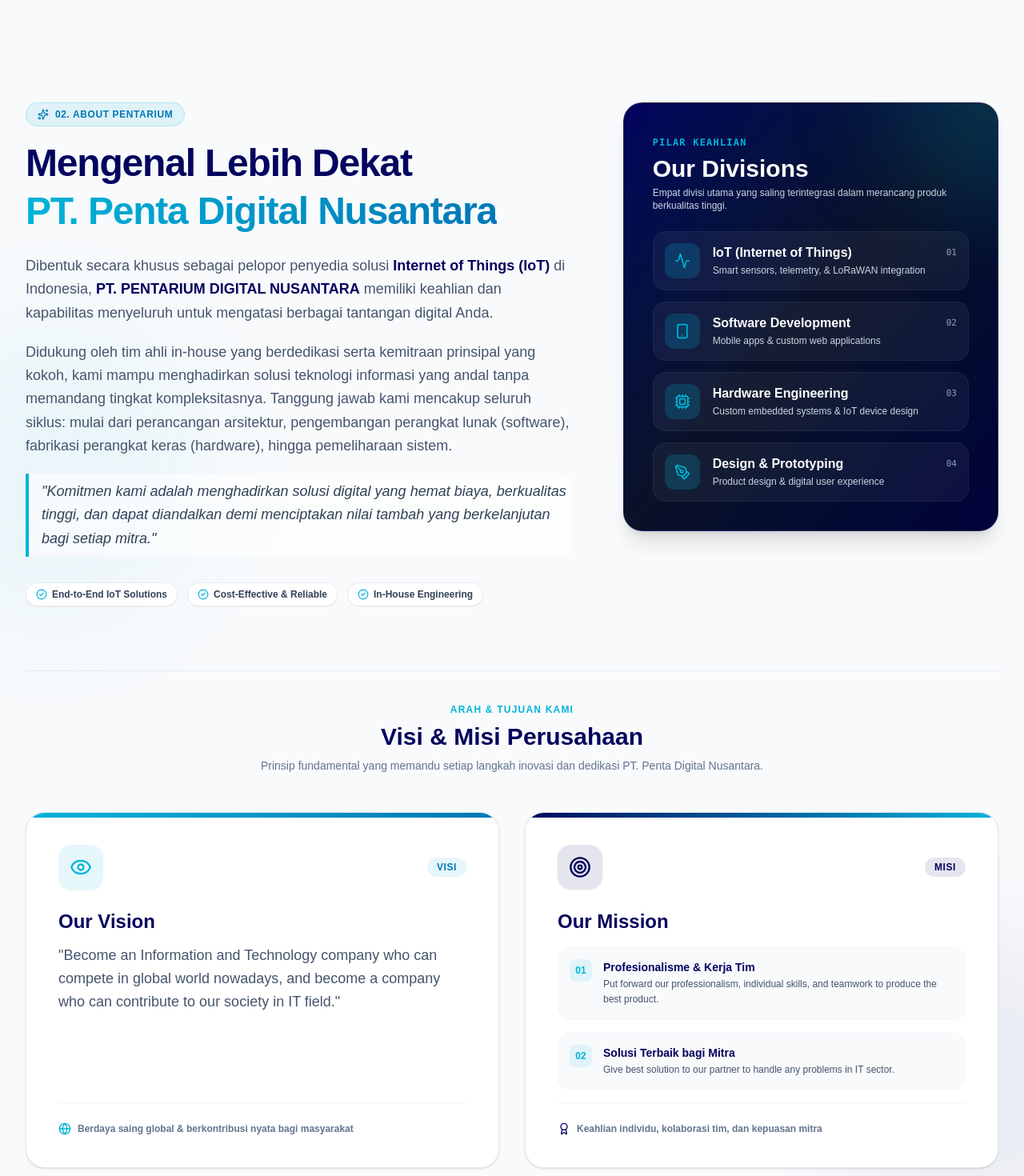
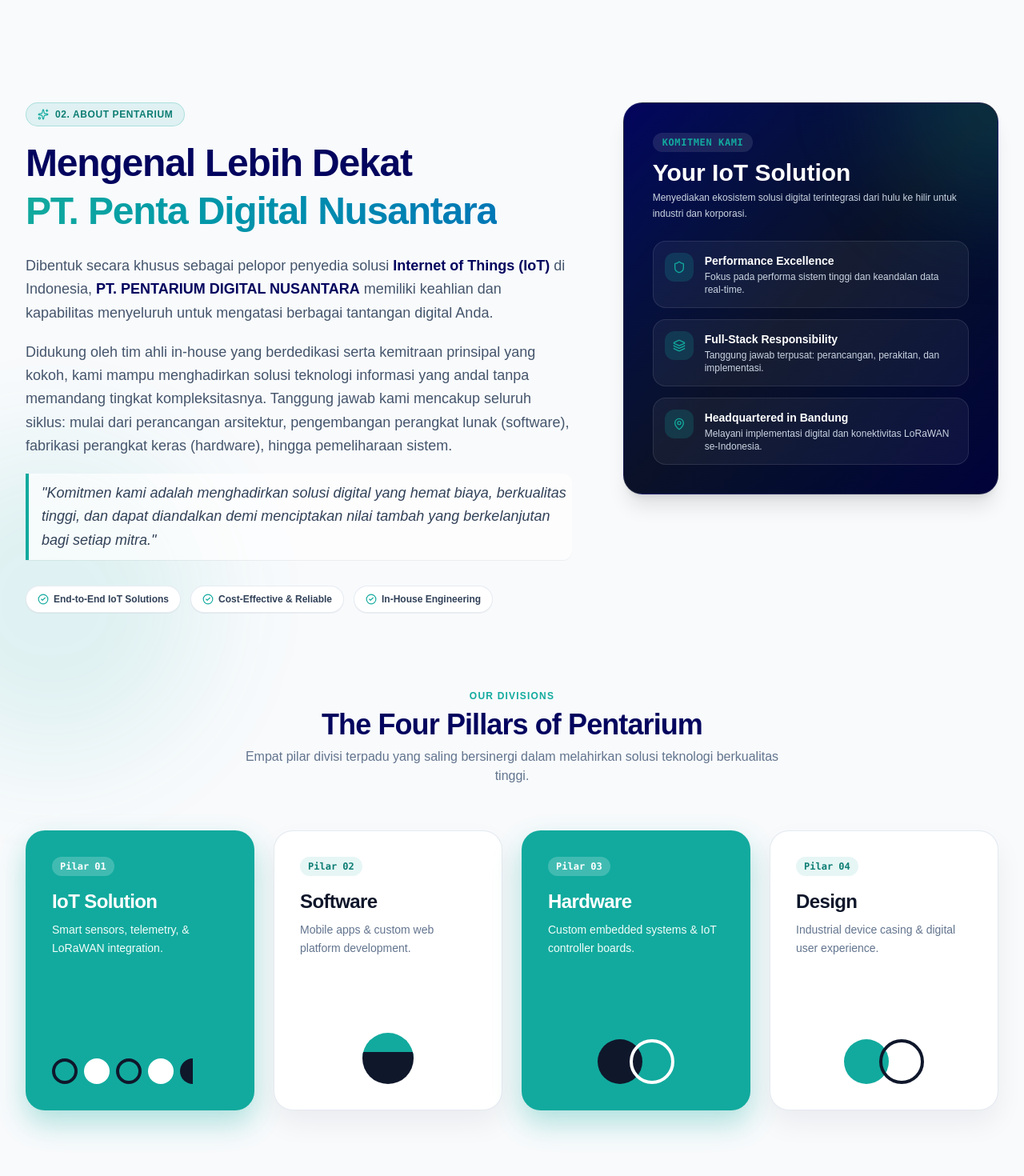
Before and after one commit to wandanazra27-dot/Web-Pentarium, a React (Vite) app: page / in a window 1280 px wide. Shown: the part 820-2290 px from the top of the page at 80% size. Built offline with nearby package versions, Linux system fonts and the light colour scheme.

Commit message:
Implement Gojek-style Four Pillars of Pentarium with alternating #12AA9E and white cards

```diff
--- a/src/components/sections/About.jsx
+++ b/src/components/sections/About.jsx
@@ -1,55 +1,81 @@
 import React from 'react';
-import { Eye, Target, Activity, Smartphone, Cpu, PenTool, CheckCircle2, Globe, Award, Sparkles } from 'lucide-react';
+import {
+  Eye,
+  Target,
+  CheckCircle2,
+  Globe,
+  Award,
+  Sparkles,
+  MapPin,
+  Shield,
+  Layers,
+  Cpu,
+  Smartphone,
+  PenTool,
+  Activity,
+} from 'lucide-react';
 
 export default function About() {
-  const divisions = [
+  const pillars = [
     {
       number: "01",
-      name: "IoT (Internet of Things)",
-      desc: "Smart sensors, telemetry, & LoRaWAN integration",
+      name: "IoT Solution",
+      category: "Internet of Things",
+      desc: "Smart sensors, telemetry, & LoRaWAN integration.",
       icon: Activity,
+      colorScheme: "teal", // #12AA9E
+      shapeType: "iot",
     },
     {
       number: "02",
-      name: "Software Development",
-      desc: "Mobile apps & custom web applications",
+      name: "Software",
+      category: "Application & Cloud",
+      desc: "Mobile apps & custom web platform development.",
       icon: Smartphone,
+      colorScheme: "white", // White
+      shapeType: "software",
     },
     {
       number: "03",
-      name: "Hardware Engineering",
-      desc: "Custom embedded systems & IoT device design",
+      name: "Hardware",
+      category: "Engineering & Devices",
+      desc: "Custom embedded systems & IoT controller boards.",
       icon: Cpu,
+      colorScheme: "teal", // #12AA9E
+      shapeType: "hardware",
     },
     {
       number: "04",
-      name: "Design & Prototyping",
-      desc: "Product design & digital user experience",
+      name: "Design",
+      category: "UI/UX & Prototyping",
+      desc: "Industrial device casing & digital user experience.",
       icon: PenTool,
+      colorScheme: "white", // White
+      shapeType: "design",
     },
   ];
 
   return (
     <section id="tentang" className="py-20 lg:py-32 bg-slate-50 relative overflow-hidden">
       {/* Decorative Blur Backgrounds */}
-      <div className="absolute top-1/4 -left-32 w-96 h-96 bg-primary/5 rounded-full blur-3xl pointer-events-none" />
+      <div className="absolute top-1/4 -left-32 w-96 h-96 bg-[#12AA9E]/10 rounded-full blur-3xl pointer-events-none" />
       <div className="absolute bottom-10 -right-32 w-96 h-96 bg-secondary/5 rounded-full blur-3xl pointer-events-none" />
 
       <div className="max-w-7xl mx-auto px-4 sm:px-6 lg:px-8 relative z-10">
 
-        {/* Top Section: Overview & Divisions */}
-        <div className="grid lg:grid-cols-12 gap-12 lg:gap-16 items-start mb-20">
+        {/* ================= 1. TOP OVERVIEW SECTION ================= */}
+        <div className="grid lg:grid-cols-12 gap-12 lg:gap-16 items-start mb-24">
 
           {/* Left Column: Story & Detailed Paragraphs (7 Cols) */}
           <div className="lg:col-span-7">
-            <div className="inline-flex items-center gap-2 px-3.5 py-1.5 rounded-full bg-primary/10 text-primary-dark font-bold text-xs uppercase tracking-wider mb-4 border border-primary/20">
-              <Sparkles className="w-3.5 h-3.5" />
+            <div className="inline-flex items-center gap-2 px-3.5 py-1.5 rounded-full bg-[#12AA9E]/10 text-[#0d7d74] font-bold text-xs uppercase tracking-wider mb-4 border border-[#12AA9E]/25">
+              <Sparkles className="w-3.5 h-3.5 text-[#12AA9E]" />
               02. About Pentarium
             </div>
 
             <h2 className="text-3xl lg:text-5xl font-black text-secondary mb-6 leading-tight tracking-tight">
               Mengenal Lebih Dekat <br />
-              <span className="text-transparent bg-clip-text bg-gradient-to-r from-primary to-primary-dark">
+              <span className="text-transparent bg-clip-text bg-linear-to-r from-[#12AA9E] to-primary-dark">
                 PT. Penta Digital Nusantara
               </span>
             </h2>
@@ -63,77 +89,184 @@
                 Didukung oleh tim ahli in-house yang berdedikasi serta kemitraan prinsipal yang kokoh, kami mampu menghadirkan solusi teknologi informasi yang andal tanpa memandang tingkat kompleksitasnya. Tanggung jawab kami mencakup seluruh siklus: mulai dari perancangan arsitektur, pengembangan perangkat lunak (software), fabrikasi perangkat keras (hardware), hingga pemeliharaan sistem.
               </p>
 
-              <p className="border-l-4 border-primary pl-4 text-slate-700 font-medium italic bg-white/60 py-2 rounded-r-xl">
+              <p className="border-l-4 border-[#12AA9E] pl-4 text-slate-700 font-medium italic bg-white/70 py-2.5 rounded-r-xl shadow-2xs">
                 "Komitmen kami adalah menghadirkan solusi digital yang hemat biaya, berkualitas tinggi, dan dapat diandalkan demi menciptakan nilai tambah yang berkelanjutan bagi setiap mitra."
               </p>
             </div>
 
             {/* Quick Feature Pills */}
             <div className="mt-8 flex flex-wrap gap-3">
-              <span className="inline-flex items-center gap-1.5 px-3 py-1.5 rounded-full bg-white border border-slate-200/80 text-xs font-semibold text-slate-700 shadow-2xs">
-                <CheckCircle2 className="w-3.5 h-3.5 text-primary" /> End-to-End IoT Solutions
+              <span className="inline-flex items-center gap-1.5 px-3.5 py-2 rounded-full bg-white border border-slate-200/80 text-xs font-semibold text-slate-700 shadow-2xs">
+                <CheckCircle2 className="w-3.5 h-3.5 text-[#12AA9E]" /> End-to-End IoT Solutions
               </span>
-              <span className="inline-flex items-center gap-1.5 px-3 py-1.5 rounded-full bg-white border border-slate-200/80 text-xs font-semibold text-slate-700 shadow-2xs">
-                <CheckCircle2 className="w-3.5 h-3.5 text-primary" /> Cost-Effective & Reliable
+              <span className="inline-flex items-center gap-1.5 px-3.5 py-2 rounded-full bg-white border border-slate-200/80 text-xs font-semibold text-slate-700 shadow-2xs">
+                <CheckCircle2 className="w-3.5 h-3.5 text-[#12AA9E]" /> Cost-Effective & Reliable
               </span>
-              <span className="inline-flex items-center gap-1.5 px-3 py-1.5 rounded-full bg-white border border-slate-200/80 text-xs font-semibold text-slate-700 shadow-2xs">
-                <CheckCircle2 className="w-3.5 h-3.5 text-primary" /> In-House Engineering
+              <span className="inline-flex items-center gap-1.5 px-3.5 py-2 rounded-full bg-white border border-slate-200/80 text-xs font-semibold text-slate-700 shadow-2xs">
+                <CheckCircle2 className="w-3.5 h-3.5 text-[#12AA9E]" /> In-House Engineering
               </span>
             </div>
           </div>
 
-          {/* Right Column: Our Divisions (5 Cols) */}
+          {/* Right Column: Corporate Highlights Card (5 Cols) */}
           <div className="lg:col-span-5">
             <div className="bg-gradient-to-br from-secondary via-[#0a1128] to-[#01023a] rounded-3xl p-7 lg:p-9 text-white shadow-xl relative overflow-hidden border border-white/10">
-              <div className="absolute top-0 right-0 w-64 h-64 bg-primary/20 rounded-full blur-3xl -translate-y-1/2 translate-x-1/2 pointer-events-none" />
+              <div className="absolute top-0 right-0 w-64 h-64 bg-[#12AA9E]/20 rounded-full blur-3xl -translate-y-1/2 translate-x-1/2 pointer-events-none" />
 
               <div className="relative z-10 mb-6">
-                <span className="text-xs font-mono font-bold text-primary tracking-widest uppercase">
-                  Pilar Keahlian
+                <span className="inline-block px-3 py-1 rounded-full bg-white/10 text-[#12AA9E] text-xs font-mono font-bold uppercase tracking-wider mb-2">
+                  Komitmen Kami
                 </span>
-                <h3 className="text-2xl lg:text-3xl font-black mt-1">Our Divisions</h3>
-                <p className="text-slate-300 text-xs mt-1">
-                  Empat divisi utama yang saling terintegrasi dalam merancang produk berkualitas tinggi.
+                <h3 className="text-2xl lg:text-3xl font-black text-white">Your IoT Solution</h3>
+                <p className="text-slate-300 text-xs mt-1 leading-relaxed">
+                  Menyediakan ekosistem solusi digital terintegrasi dari hulu ke hilir untuk industri dan korporasi.
                 </p>
               </div>
 
               <div className="space-y-3.5 relative z-10">
-                {divisions.map((div, idx) => {
-                  const Icon = div.icon;
+                <div className="flex items-start gap-3.5 p-3.5 rounded-2xl bg-white/5 border border-white/10">
+                  <div className="w-9 h-9 rounded-xl bg-[#12AA9E]/20 text-[#12AA9E] flex items-center justify-center shrink-0">
+                    <Shield className="w-4 h-4" />
+                  </div>
+                  <div>
+                    <h4 className="font-bold text-sm text-white">Performance Excellence</h4>
+                    <p className="text-slate-300 text-xs mt-0.5">Fokus pada performa sistem tinggi dan keandalan data real-time.</p>
+                  </div>
+                </div>
+
+                <div className="flex items-start gap-3.5 p-3.5 rounded-2xl bg-white/5 border border-white/10">
+                  <div className="w-9 h-9 rounded-xl bg-[#12AA9E]/20 text-[#12AA9E] flex items-center justify-center shrink-0">
+                    <Layers className="w-4 h-4" />
+                  </div>
+                  <div>
+                    <h4 className="font-bold text-sm text-white">Full-Stack Responsibility</h4>
+                    <p className="text-slate-300 text-xs mt-0.5">Tanggung jawab terpusat: perancangan, perakitan, dan implementasi.</p>
+                  </div>
+                </div>
+
+                <div className="flex items-start gap-3.5 p-3.5 rounded-2xl bg-white/5 border border-white/10">
+                  <div className="w-9 h-9 rounded-xl bg-[#12AA9E]/20 text-[#12AA9E] flex items-center justify-center shrink-0">
+                    <MapPin className="w-4 h-4" />
+                  </div>
+                  <div>
+                    <h4 className="font-bold text-sm text-white">Headquartered in Bandung</h4>
+                    <p className="text-slate-300 text-xs mt-0.5">Melayani implementasi digital dan konektivitas LoRaWAN se-Indonesia.</p>
+                  </div>
+                </div>
+              </div>
+            </div>
+          </div>
+
+        </div>
+
+        {/* ================= 2. THE FOUR PILLARS SECTION (GOJEK-INSPIRED) ================= */}
+        <div className="mb-24">
+          <div className="text-center max-w-2xl mx-auto mb-14">
+            <span className="text-[#12AA9E] font-extrabold tracking-widest text-xs uppercase mb-2 block">
+              Our Divisions
+            </span>
+            <h3 className="text-3xl lg:text-4xl font-black text-secondary tracking-tight">
+              The Four Pillars of Pentarium
+            </h3>
+            <p className="text-slate-500 text-sm lg:text-base mt-2">
+              Empat pilar divisi terpadu yang saling bersinergi dalam melahirkan solusi teknologi berkualitas tinggi.
+            </p>
+          </div>
+
+          {/* 4 Cards Grid - Alternating #12AA9E and White */}
+          <div className="grid grid-cols-1 sm:grid-cols-2 lg:grid-cols-4 gap-6">
+            {pillars.map((pillar, idx) => {
+              const isTeal = pillar.colorScheme === "teal";
+
               return (
                 <div
                   key={idx}
-                      className="group flex items-start gap-4 p-3.5 rounded-2xl bg-white/5 hover:bg-white/10 border border-white/5 hover:border-primary/30 transition-all duration-300"
+                  className={`rounded-3xl p-7 lg:p-8 flex flex-col justify-between min-h-[350px] transition-all duration-300 hover:-translate-y-2 relative overflow-hidden ${
+                    isTeal
+                      ? 'bg-[#12AA9E] text-white shadow-[0_16px_35px_rgba(18,170,158,0.32)] hover:shadow-[0_22px_45px_rgba(18,170,158,0.45)] border border-[#12AA9E]/40'
+                      : 'bg-white text-slate-900 shadow-[0_16px_35px_rgba(15,23,42,0.06)] hover:shadow-[0_22px_45px_rgba(18,170,158,0.22)] border border-slate-200/90'
+                  }`}
                 >
-                      <div className="w-11 h-11 rounded-xl bg-primary/20 text-primary flex items-center justify-center shrink-0 group-hover:bg-primary group-hover:text-white transition-colors duration-300">
-                        <Icon className="w-5 h-5" />
-                      </div>
-                      <div className="flex-1">
-                        <div className="flex items-center justify-between">
-                          <h4 className="font-bold text-sm lg:text-base text-white group-hover:text-primary transition-colors">
-                            {div.name}
-                          </h4>
-                          <span className="text-[11px] font-mono text-slate-400">
-                            {div.number}
+                  {/* Top Part: Title & Subtitle */}
+                  <div>
+                    <div className="flex items-center justify-between mb-4">
+                      <span
+                        className={`text-xs font-mono font-bold px-2.5 py-1 rounded-full ${
+                          isTeal
+                            ? 'bg-white/20 text-white'
+                            : 'bg-[#12AA9E]/10 text-[#0d7d74]'
+                        }`}
+                      >
+                        Pilar {pillar.number}
                       </span>
                     </div>
-                        <p className="text-slate-300 text-xs mt-0.5 leading-snug">
-                          {div.desc}
+
+                    <h4
+                      className={`text-2xl font-black mb-2 tracking-tight ${
+                        isTeal ? 'text-white' : 'text-slate-900'
+                      }`}
+                    >
+                      {pillar.name}
+                    </h4>
+
+                    <p
+                      className={`text-xs lg:text-sm font-medium leading-relaxed ${
+                        isTeal ? 'text-teal-50' : 'text-slate-500'
+                      }`}
+                    >
+                      {pillar.desc}
                     </p>
+                  </div>
+
+                  {/* Bottom Part: Minimalist Geometric Graphic Art (Gojek-Inspired) */}
+                  <div className="pt-8">
+                    {pillar.shapeType === "iot" && (
+                      /* IoT geometric connected nodes & rings */
+                      <div className="flex items-center gap-2">
+                        <div className="w-8 h-8 rounded-full border-4 border-slate-900 bg-transparent shrink-0" />
+                        <div className="w-8 h-8 rounded-full bg-white shrink-0" />
+                        <div className="w-8 h-8 rounded-full border-4 border-slate-900 bg-transparent shrink-0" />
+                        <div className="w-8 h-8 rounded-full bg-white shrink-0" />
+                        <div className="w-4 h-8 rounded-l-full bg-slate-900 shrink-0" />
+                      </div>
+                    )}
+
+                    {pillar.shapeType === "software" && (
+                      /* Software geometric arch & pill */
+                      <div className="flex flex-col items-center">
+                        <div className="w-16 h-8 rounded-t-full bg-[#12AA9E] relative overflow-hidden">
+                          <div className="absolute bottom-0 left-0 right-0 h-2 bg-slate-900" />
+                        </div>
+                        <div className="w-16 h-8 rounded-b-full bg-slate-900" />
+                      </div>
+                    )}
+
+                    {pillar.shapeType === "hardware" && (
+                      /* Hardware geometric overlapping solid & ring */
+                      <div className="flex items-center justify-center -space-x-4">
+                        <div className="w-14 h-14 rounded-full bg-slate-900 shrink-0" />
+                        <div className="w-14 h-14 rounded-full border-4 border-white bg-transparent shrink-0" />
+                      </div>
+                    )}
+
+                    {pillar.shapeType === "design" && (
+                      /* Design geometric intersecting teal & dark circle */
+                      <div className="flex items-center justify-center -space-x-3">
+                        <div className="w-14 h-14 rounded-full bg-[#12AA9E] shrink-0" />
+                        <div className="w-14 h-14 rounded-full border-4 border-slate-900 bg-transparent shrink-0" />
+                      </div>
+                    )}
                   </div>
                 </div>
               );
             })}
           </div>
         </div>
-          </div>
 
-        </div>
-
-        {/* Bottom Section: Vision & Mission Showcase */}
-        <div className="pt-10 border-t border-slate-200">
+        {/* ================= 3. VISION & MISSION SHOWCASE ================= */}
+        <div className="pt-12 border-t border-slate-200">
           <div className="text-center max-w-2xl mx-auto mb-12">
-            <span className="text-primary font-extrabold tracking-widest text-xs uppercase mb-2 block">
+            <span className="text-[#12AA9E] font-extrabold tracking-widest text-xs uppercase mb-2 block">
               Arah & Tujuan Kami
             </span>
             <h3 className="text-2xl lg:text-3xl font-black text-secondary">
@@ -147,14 +280,14 @@
           <div className="grid md:grid-cols-2 gap-8 items-stretch">
             {/* Vision Card */}
             <div className="bg-white rounded-3xl p-8 lg:p-10 border border-slate-200/90 shadow-sm hover:shadow-xl transition-all duration-300 hover:-translate-y-1 relative overflow-hidden flex flex-col justify-between">
-              <div className="absolute top-0 left-0 right-0 h-1.5 bg-gradient-to-r from-primary to-primary-dark" />
+              <div className="absolute top-0 left-0 right-0 h-1.5 bg-gradient-to-r from-[#12AA9E] to-primary-dark" />
 
               <div>
                 <div className="flex items-center justify-between mb-6">
-                  <div className="w-14 h-14 rounded-2xl bg-primary/10 text-primary flex items-center justify-center shadow-xs">
+                  <div className="w-14 h-14 rounded-2xl bg-[#12AA9E]/10 text-[#12AA9E] flex items-center justify-center shadow-xs">
                     <Eye className="w-7 h-7" />
                   </div>
-                  <span className="px-3 py-1 rounded-full bg-primary/10 text-primary-dark font-bold text-xs uppercase tracking-wider">
+                  <span className="px-3 py-1 rounded-full bg-[#12AA9E]/10 text-[#0d7d74] font-bold text-xs uppercase tracking-wider">
                     Visi
                   </span>
                 </div>
@@ -167,14 +300,14 @@
               </div>
 
               <div className="pt-6 border-t border-slate-100 flex items-center gap-2 text-xs font-semibold text-slate-500">
-                <Globe className="w-4 h-4 text-primary shrink-0" />
+                <Globe className="w-4 h-4 text-[#12AA9E] shrink-0" />
                 <span>Berdaya saing global & berkontribusi nyata bagi masyarakat</span>
               </div>
             </div>
 
             {/* Mission Card */}
             <div className="bg-white rounded-3xl p-8 lg:p-10 border border-slate-200/90 shadow-sm hover:shadow-xl transition-all duration-300 hover:-translate-y-1 relative overflow-hidden flex flex-col justify-between">
-              <div className="absolute top-0 left-0 right-0 h-1.5 bg-gradient-to-r from-secondary to-primary" />
+              <div className="absolute top-0 left-0 right-0 h-1.5 bg-gradient-to-r from-secondary to-[#12AA9E]" />
 
               <div>
                 <div className="flex items-center justify-between mb-6">
@@ -190,7 +323,7 @@
 
                 <div className="space-y-4">
                   <div className="flex items-start gap-3.5 p-3.5 rounded-2xl bg-slate-50 border border-slate-100">
-                    <div className="w-7 h-7 rounded-lg bg-primary/10 text-primary flex items-center justify-center shrink-0 font-bold text-xs">
+                    <div className="w-7 h-7 rounded-lg bg-[#12AA9E]/10 text-[#12AA9E] flex items-center justify-center shrink-0 font-bold text-xs">
                       01
                     </div>
                     <div>
@@ -202,7 +335,7 @@
                   </div>
 
                   <div className="flex items-start gap-3.5 p-3.5 rounded-2xl bg-slate-50 border border-slate-100">
-                    <div className="w-7 h-7 rounded-lg bg-primary/10 text-primary flex items-center justify-center shrink-0 font-bold text-xs">
+                    <div className="w-7 h-7 rounded-lg bg-[#12AA9E]/10 text-[#12AA9E] flex items-center justify-center shrink-0 font-bold text-xs">
                       02
                     </div>
                     <div>
```
Lines whose indentation alone changed are shown as unchanged.
